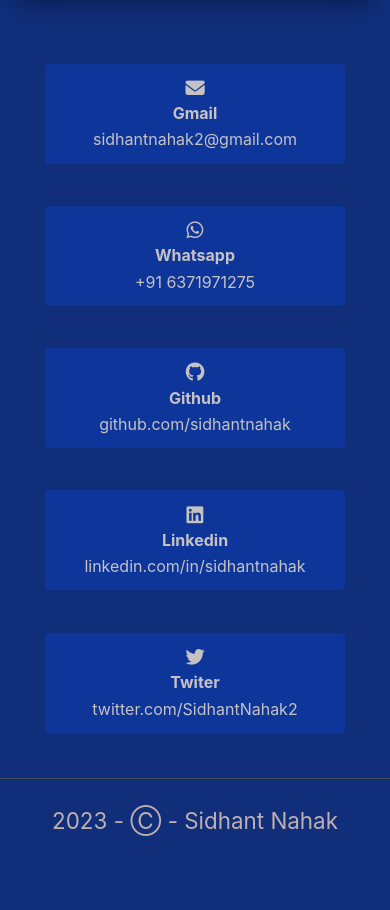
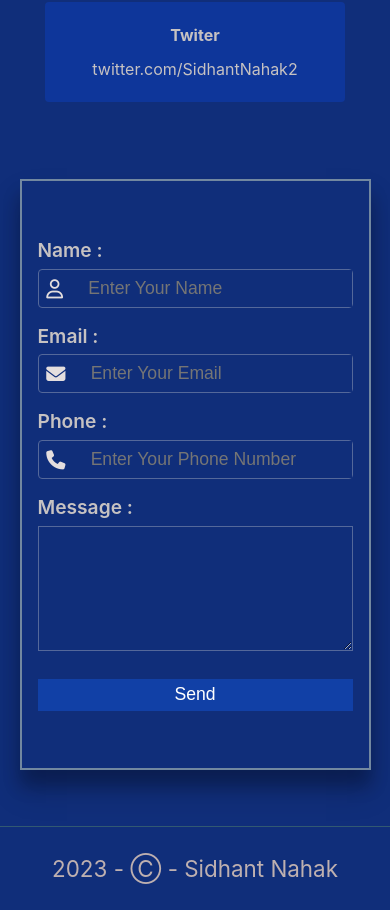
Before and after one commit to sidhantnahak/Portfolio, a React (Create React App) app: page / in a window 390 px wide. Shown: the part 9563-10473 px from the top of the page. Before the commit the page ends 10425 px from the top, so only its background shows below. Built offline with nearby package versions, Linux system fonts and the light colour scheme.

Commit message:
navbar edited

```diff
--- a/src/Contact/Contact.css
+++ b/src/Contact/Contact.css
@@ -39,7 +39,7 @@
     margin: 2em 0;
     padding: 1em 1em;
     /* background: rgb(15 73 196); */
-    width: 455px;
+    width: 460px;
     /* width: 30vw; */
     height: 70vh;
     display: flex;
@@ -67,10 +67,7 @@
     align-items: center;
     /* justify-content: center; */
 }
-.form_item div:hover{
-    outline: 2px solid rgb(156, 164, 184);
 
-}
 .form_div i{
     color: rgb(228, 222, 222);
     font:"bold";
@@ -102,7 +99,7 @@
     color: rgb(228, 222, 222);
 
 margin: 0.5em 0;
-font-size: 1.1em;
+font-size: 1.2em;
 padding: 0.5em 0.5em;
 height: 8em;
 width: 100%;
@@ -185,11 +182,13 @@
 @media(max-width:950px){
     .contact_container{
         height: auto;
+margin: 1.5em 0;
+
     }
     .contact_item_container{
         height: auto;
         justify-content: space-between;
-        flex-direction: column;
+        flex-direction: column-reverse;
     }
 
 }
--- a/src/Contact/Contact.jsx
+++ b/src/Contact/Contact.jsx
@@ -81,10 +81,10 @@
                         <p>linkedin.com/in/sidhantnahak</p>
                     </div>
                     <div className="media_item_div">
-                    <i class="fa-brands fa-twitter"></i>
 
                         <h4>Twiter</h4>
                         <p>twitter.com/SidhantNahak2</p>
+
                     </div>
                 </div>
             </div>
--- a/src/Footer/Footer.css
+++ b/src/Footer/Footer.css
@@ -1,6 +1,6 @@
 .footer_container{
     height: 10vh;
-    border-top: 1px solid rgb(69 81 90);
+    border-top: 1px solid rgb(50, 89, 114);
     display: flex;
     align-items: center;
     justify-content: center;
--- a/src/Header/Header.css
+++ b/src/Header/Header.css
@@ -67,6 +67,8 @@
     background-color: rgb(9, 9, 239);
     /* background-color: rgb(36, 36, 244); */
     /* background-color: rgb(45, 45, 239); */
+    /* background-color: rgb(9, 48, 147); */
+
 
 }
 
```
